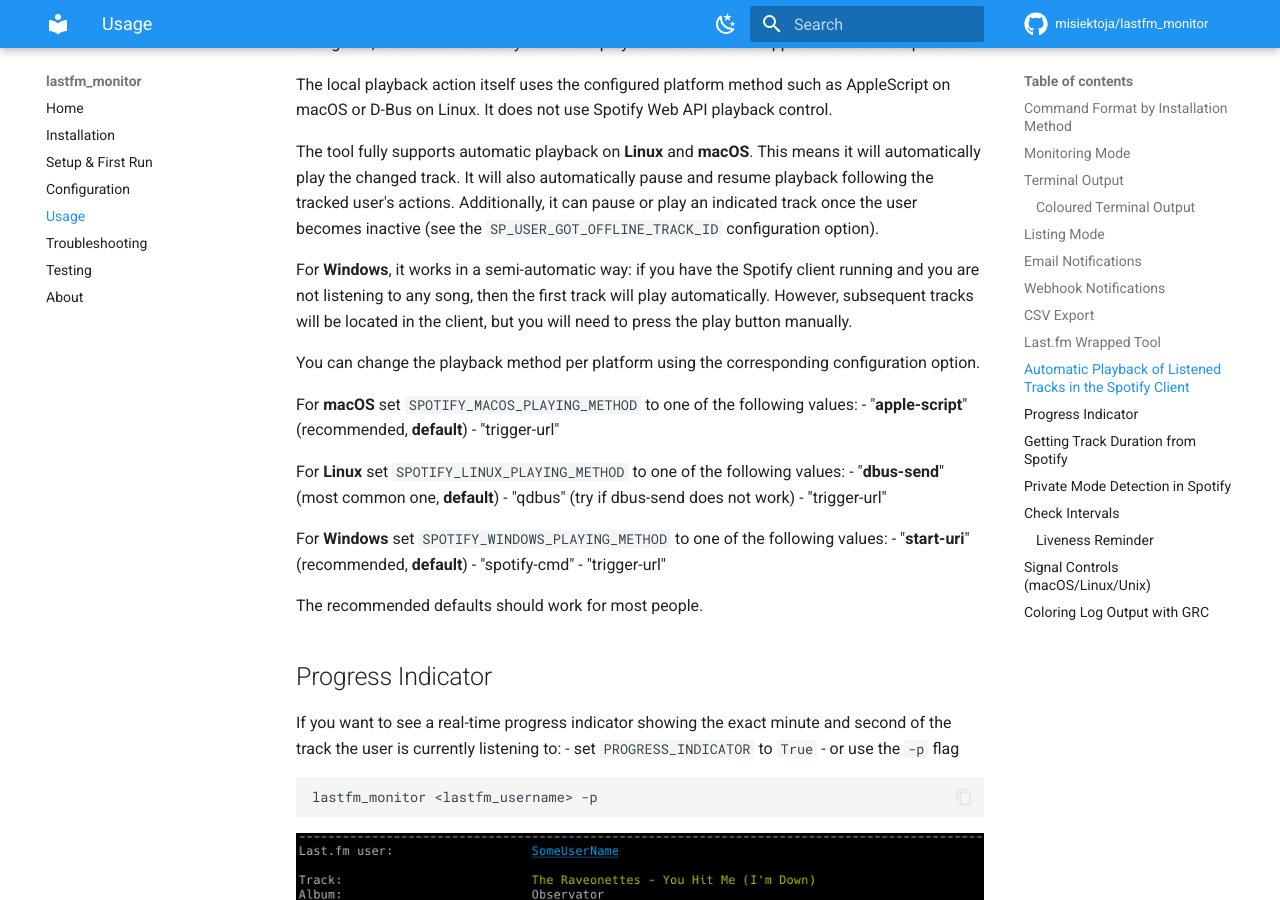
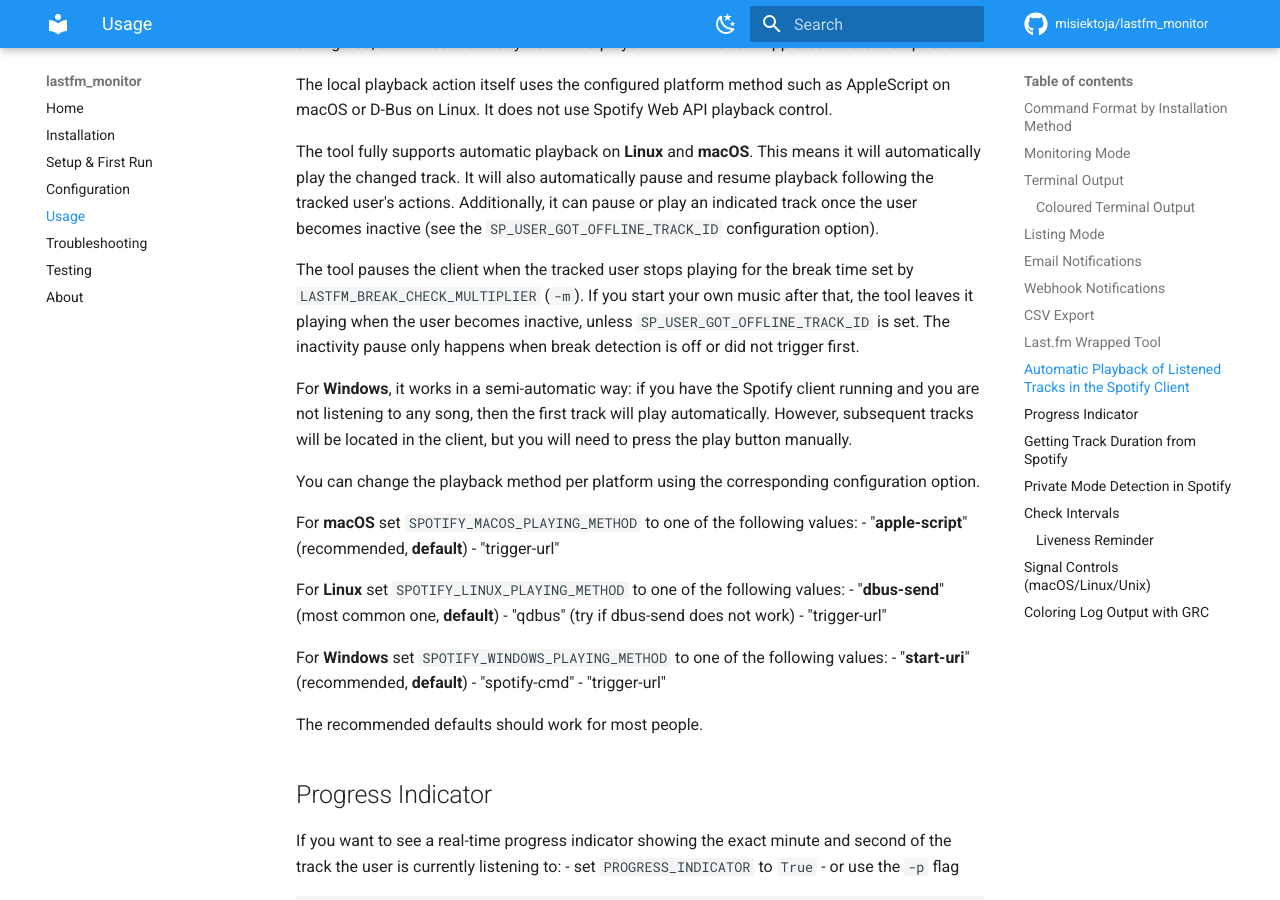
Before and after one commit to misiektoja/lastfm_monitor, an MkDocs documentation site: the page built from docs/usage.md, in a window 1280 px wide and 900 px high, scrolled down 9653 px. Built offline with MkDocs 1.6.1 and Material for MkDocs 9.7.7, drawn with Linux system fonts in a browser that asks for light colours; comment, search, counter and statistics services are not loaded.

Commit message:
docs(usage): explain when automatic playback pauses on inactivity

```diff
--- a/docs/usage.md
+++ b/docs/usage.md
@@ -343,6 +343,8 @@
 
 The tool fully supports automatic playback on **Linux** and **macOS**. This means it will automatically play the changed track. It will also automatically pause and resume playback following the tracked user's actions. Additionally, it can pause or play an indicated track once the user becomes inactive (see the `SP_USER_GOT_OFFLINE_TRACK_ID` configuration option).
 
+The tool pauses the client when the tracked user stops playing for the break time set by `LASTFM_BREAK_CHECK_MULTIPLIER` (`-m`). If you start your own music after that, the tool leaves it playing when the user becomes inactive, unless `SP_USER_GOT_OFFLINE_TRACK_ID` is set. The inactivity pause only happens when break detection is off or did not trigger first.
+
 For **Windows**, it works in a semi-automatic way: if you have the Spotify client running and you are not listening to any song, then the first track will play automatically. However, subsequent tracks will be located in the client, but you will need to press the play button manually.
 
 You can change the playback method per platform using the corresponding configuration option.
```
